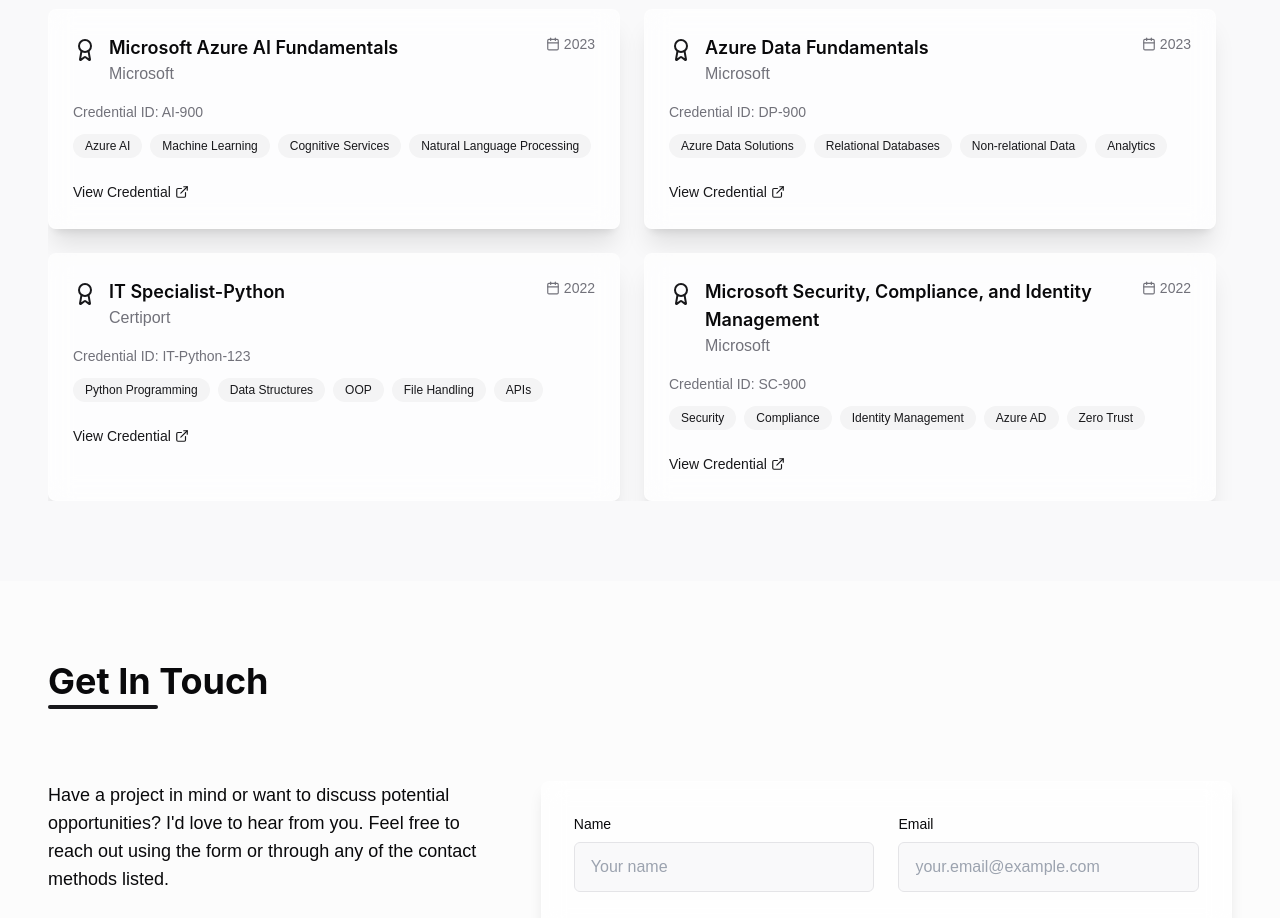
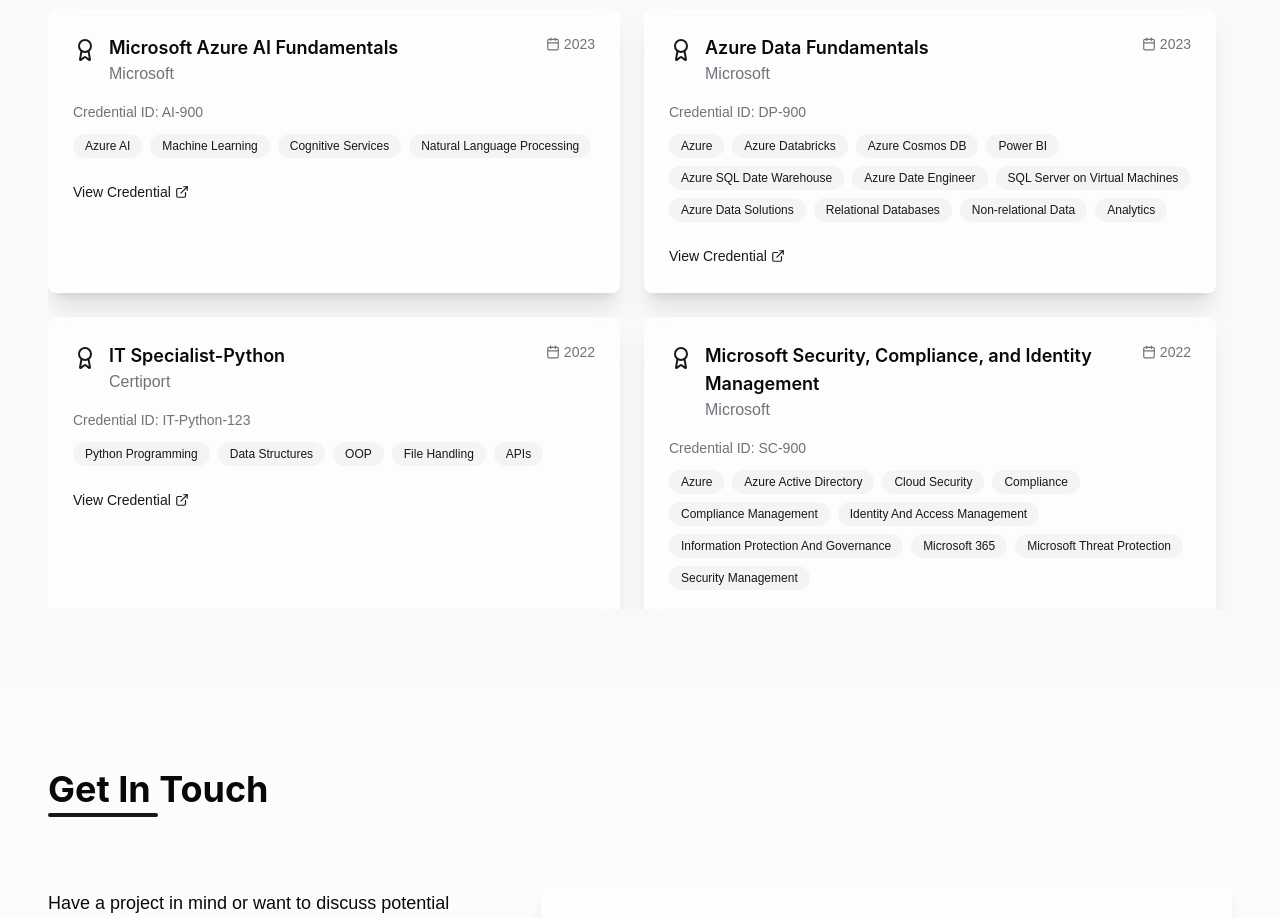
Before and after one commit to PratikPokhrel/pratik-portfolio, a React (Vite) app: page / in a window 1280 px wide. Shown: the part 3380-4298 px from the top of the page. Built offline with nearby package versions, Linux system fonts and the light colour scheme.

Commit message:
skills changes

```diff
--- a/src/components/Certifications.tsx
+++ b/src/components/Certifications.tsx
@@ -10,7 +10,7 @@ const certificationsData = [
     issuer: 'Microsoft',
     date: '2023',
     credentialId: 'AI-900',
-    credentialUrl: 'https://example.com/credential',
+    credentialUrl: 'https://www.credly.com/badges/20942c7a-b4c0-43b2-b8ab-024a47adfe10/linked_in_profile',
     skills: ['Azure AI', 'Machine Learning', 'Cognitive Services', 'Natural Language Processing'],
   },
   {
@@ -19,8 +19,8 @@ const certificationsData = [
     issuer: 'Microsoft',
     date: '2023',
     credentialId: 'DP-900',
-    credentialUrl: 'https://example.com/credential',
-    skills: ['Azure Data Solutions', 'Relational Databases', 'Non-relational Data', 'Analytics'],
+    credentialUrl: 'https://www.credly.com/badges/72e73bec-ae19-4baf-81ba-bc37678ee966/linked_in_profile',
+    skills: ['Azure','Azure Databricks','Azure Cosmos DB','Power BI', 'Azure SQL Date Warehouse','Azure Date Engineer','SQL Server on Virtual Machines','Azure Data Solutions', 'Relational Databases', 'Non-relational Data', 'Analytics'],
   },
   {
     id: 3,
@@ -28,7 +28,7 @@ const certificationsData = [
     issuer: 'Certiport',
     date: '2022',
     credentialId: 'IT-Python-123',
-    credentialUrl: 'https://example.com/credential',
+    credentialUrl: 'https://www.credly.com/badges/ac0b0632-3018-4ce8-a6f3-4b8874522484/linked_in_profile',
     skills: ['Python Programming', 'Data Structures', 'OOP', 'File Handling', 'APIs'],
   },
   {
@@ -37,8 +37,26 @@ const certificationsData = [
     issuer: 'Microsoft',
     date: '2022',
     credentialId: 'SC-900',
-    credentialUrl: 'https://example.com/credential',
-    skills: ['Security', 'Compliance', 'Identity Management', 'Azure AD', 'Zero Trust'],
+    credentialUrl: 'https://www.credly.com/badges/96dcf4f3-2bab-4264-bff8-52e96c9d4cda/linked_in_profile',
+    skills: [
+      "Azure",
+
+      "Azure Active Directory",
+
+      "Cloud Security",
+
+      "Compliance",
+
+      "Compliance Management",
+      "Identity And Access Management",
+
+      "Information Protection And Governance",
+      "Microsoft 365",
+      "Microsoft Threat Protection",
+
+      "Security Management"]
+
+
   },
 ];
 
```
